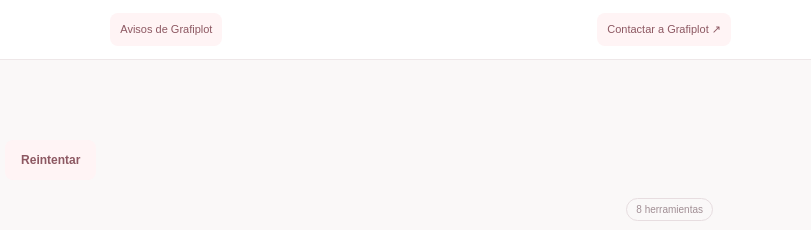
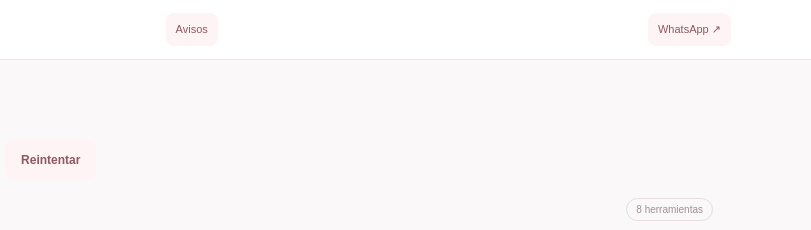
Before and after one commit to vasquezpalparoy-star/grafiplot-herramientas, a plain HTML site: page index.html in a window 1280 px wide. Shown: the top 230 px of the page, 469-1280 px from the left. Drawn offline with Linux system fonts and the light colour scheme; no server answers.

Commit message:
Mantener accesos compactos a Avisos y WhatsApp en el inicio

```diff
--- a/index.html
+++ b/index.html
@@ -1,5 +1,5 @@
 <!doctype html><html lang="es"><head><meta charset="utf-8"><meta name="viewport" content="width=device-width,initial-scale=1"><meta name="theme-color" content="#df122a"><title>Grafiplot Herramientas</title><meta name="description" content="Todas tus herramientas de impresión en un solo lugar: FUT, póster, ordenar PDF, imagen para pintar y carátulas universitarias."><link rel="icon" href="brand/grafiplot-herramientas.png"><link rel="stylesheet" href="hub.css"><link rel="stylesheet" href="tool-menu.css?v=1.7"><link rel="stylesheet" href="avisos.css?v=1.8"><link rel="stylesheet" href="home-announcements.css?v=1.8"><link rel="stylesheet" href="client-compact.css?v=1.8"></head><body class="client-home">
-<header><a class="brand" href="./"><img src="brand/grafiplot-herramientas.png" alt=""><span>Grafiplot<small>HERRAMIENTAS</small></span></a><a class="contact" href="avisos.html">Avisos de Grafiplot</a><a class="contact" href="https://wa.me/51952628844" target="_blank" rel="noopener">Contactar a Grafiplot ↗</a></header>
+<header><a class="brand" href="./"><img src="brand/grafiplot-herramientas.png" alt=""><span>Grafiplot<small>HERRAMIENTAS</small></span></a><a class="contact" href="avisos.html" aria-label="Avisos de Grafiplot">Avisos</a><a class="contact" href="https://wa.me/51952628844" target="_blank" rel="noopener" aria-label="Contactar con Grafiplot por WhatsApp">WhatsApp ↗</a></header>
 <main><section class="hero"><h1>¿Qué necesitas preparar?</h1><p class="lead">Elige una herramienta para comenzar.</p></section><section class="push-home" id="pushHome" hidden><span data-notification-status role="status">Comprobando avisos…</span><button type="button" data-enable-notifications>Activar avisos</button><a href="avisos.html">Detalles</a></section>
 <p id="announcementStatus" role="status" hidden></p><section id="featuredAnnouncements" class="featured-announcements" aria-label="Publicidad y novedades de Grafiplot" hidden><div class="featured-heading"><h2>Novedades de Grafiplot</h2><a href="avisos.html">Ver todos los avisos ↗</a></div><button type="button" id="refreshAnnouncements" class="contact">Actualizar anuncios</button><div class="featured-content"></div><div class="featured-controls"><button type="button" data-previous aria-label="Anuncio anterior">‹</button><span class="featured-count"></span><button type="button" data-next aria-label="Anuncio siguiente">›</button></div></section><section id="herramientas" class="tools"><div class="section-title"><div><p class="eyebrow">CREAR · ORGANIZAR · IMPRIMIR</p><h2>¿Qué vamos a preparar hoy?</h2></div><span>8 herramientas</span></div><div class="grid">
 <a href="fut.html" class="card"><div class="card-top"><span class="symbol purple">▤</span><span class="number">01</span></div><h3>Completar FUT</h3><p>Llena el formulario de UNHEVAL y ajusta los textos antes de guardar tu PDF.</p><div class="card-bottom"><span>DOCUMENTOS</span><b>Ver qué puedes hacer ↗</b></div></a>
```
